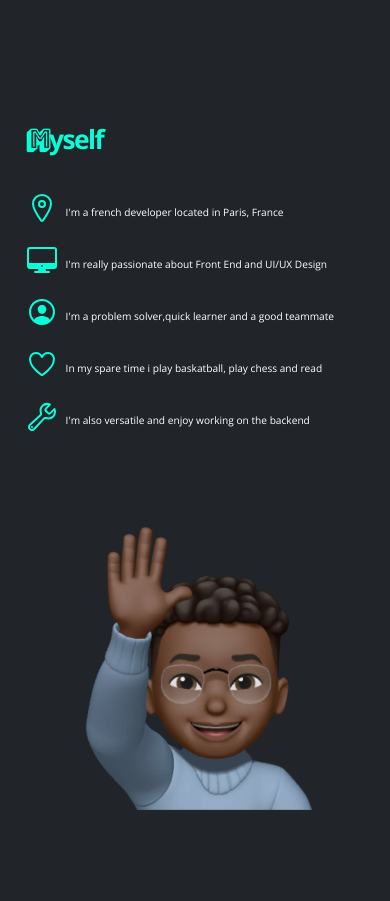
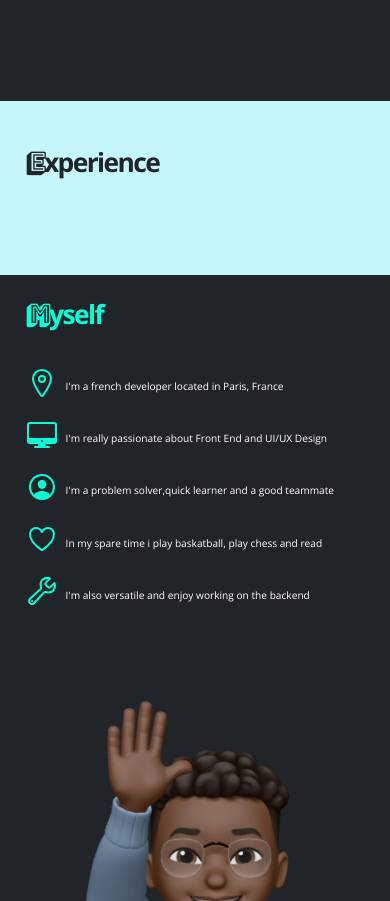
Before and after one commit to clemgbld/clement-s-portfolio, a React (Create React App) app: page / in a window 390 px wide. Shown: the part 4164-5065 px from the top of the page. Built offline with nearby package versions, Linux system fonts and the light colour scheme.

Commit message:
added experience section

```diff
--- a/src/components/App.js
+++ b/src/components/App.js
@@ -7,6 +7,7 @@ import { LazyMotion, domAnimation } from "framer-motion";
 
 const Skills = lazy(() => import("./Skills/Skills"));
 const Projects = lazy(() => import("./Projects/Projects"));
+const Experience = lazy(() => import("./Experience/Experience"));
 const About = lazy(() => import("./About/About"));
 const Contact = lazy(() => import("./Contact/Contact"));
 const Footer = lazy(() => import("./Footer/Footer"));
@@ -45,6 +46,9 @@ const App = () => {
             <Projects />
           </Suspense>
           <Suspense fallback={<div>Loading...</div>}>
+            <Experience/>
+          </Suspense>
+          <Suspense fallback={<div>Loading...</div>}>
             <About />
           </Suspense>
           <Suspense fallback={<div>Loading...</div>}>
--- /dev/null
+++ b/src/components/Experience/Experience.js
@@ -0,0 +1,31 @@
+import React from 'react'
+import useMagic from '../hooks/use-magic'
+import { AnimatedH2 } from '../CustomMotion/CustomMotion'
+import Letter from '../UI/Letter'
+import classes from './Experience.module.css'
+
+const Experience = () => {
+
+    const { ref, animation } = useMagic(
+        { opacity: 0, translateY: "20px" },
+        {
+          opacity: 1,
+          translateY: 0,
+          transition: {
+            duration: 0.5,
+          },
+        },
+        0.2
+      );
+
+  return (
+
+    <section ref={ref} className={classes.container}>
+    <AnimatedH2 id="experience" animate={animation} className={classes.title}>
+        <Letter>E</Letter>xperience
+    </AnimatedH2>
+    </section>
+  )
+}
+
+export default Experience
--- /dev/null
+++ b/src/components/Experience/Experience.module.css
@@ -0,0 +1,38 @@
+.container{
+    background-color: #c5f6fa;
+  display: flex;
+  flex-direction: column;
+  align-items: center;
+  justify-content: center;
+  padding: 3.2rem;
+  padding-top: 11.6rem;
+
+  padding-bottom: 9.6rem;
+}
+
+.title {
+    font-size: 6rem;
+    letter-spacing: -0.5rem;
+    margin-bottom: 1.6rem;
+    color: #212529;
+    align-self: flex-start;
+    justify-self: flex-start;
+    margin-bottom: 2.8rem;
+  }
+
+  @media (max-width: 79em) {
+    .title {
+      font-size: 5rem;
+    }
+
+    .container {
+      padding-top: 6rem;
+    }
+  }
+
+  @media (max-width: 31.9em) {
+    .title {
+      font-size: 3.3rem;
+      letter-spacing: -0.2rem;
+    }
+  }
--- a/src/components/Navigation/LinksContainer.js
+++ b/src/components/Navigation/LinksContainer.js
@@ -6,29 +6,35 @@ export const to1 = "skills";
 export const to2 = "projects";
 export const to3 = "about";
 export const to4 = "contact";
+export const to5 = 'experience';
 
 export const text1 = "Skills";
 export const text2 = "Projects";
 export const text3 = "About";
 export const text4 = "Contact";
+export const text5 = "Experience";
 
 export const delay1 = 0;
 export const delay2 = 0.3;
-export const delay3 = 0.6;
-export const delay4 = 0.9;
+export const delay3 = 0.9;
+export const delay4 = 0.12;
+export const delay5 = 0.6;
 
 export const offset1 = -115;
 export const offset2 = -140;
 export const offset3 = -140;
 export const offset4 = -120;
+export const offset5 = -120;
 
 const LinksContainer = () => {
   return (
     <div className={classes["links-container"]}>
       <NavLink to={to1} delay={delay1} text={text1} offset={offset1} />
       <NavLink to={to2} delay={delay2} text={text2} offset={offset2} />
+      <NavLink to={to5} delay={delay5} text={text5} offset={offset5} />
       <NavLink to={to3} delay={delay3} text={text3} offset={offset3} />
       <NavLink to={to4} delay={delay4} text={text4} offset={offset4} />
+
     </div>
   );
 };
--- a/src/components/Navigation/LinksContainer.module.css
+++ b/src/components/Navigation/LinksContainer.module.css
@@ -4,6 +4,8 @@
     align-items: center;
     width: 40rem;
     height: 10rem;
+    gap:2rem;
+    margin-right: 2rem;
   }
 
   .links-container a {
--- a/src/components/Navigation/Navigation.js
+++ b/src/components/Navigation/Navigation.js
@@ -10,18 +10,22 @@ import {
   to2,
   to3,
   to4,
+  to5,
   text1,
   text2,
   text3,
   text4,
+  text5,
   delay1,
   delay2,
   delay3,
   delay4,
+  delay5,
   offset1,
   offset2,
   offset3,
   offset4,
+  offset5
 } from "./LinksContainer";
 import CLogo from "./CLogo";
 import NavLink from "./NavLink";
@@ -116,6 +120,7 @@ const Navigation = ({ view }) => {
                   onClose={menuHandler}
                 />
               </MobileContainer>
+
               <MobileContainer>
                 <NavLink
                   to={to2}
@@ -125,7 +130,15 @@ const Navigation = ({ view }) => {
                   onClose={menuHandler}
                 />
               </MobileContainer>
-
+              <MobileContainer>
+              <NavLink
+                  to={to5}
+                  delay={delay5}
+                  text={text5}
+                  offset={offset5}
+                  onClose={menuHandler}
+                />
+              </MobileContainer>
               <MobileContainer>
                 <NavLink
                   to={to3}
@@ -144,6 +157,7 @@ const Navigation = ({ view }) => {
                   onClose={menuHandler}
                 />
               </MobileContainer>
+
               <div className={classes["icon-container"]}>
                 <WorkIcon
                   href="https://github.com/clemgbld"
```
